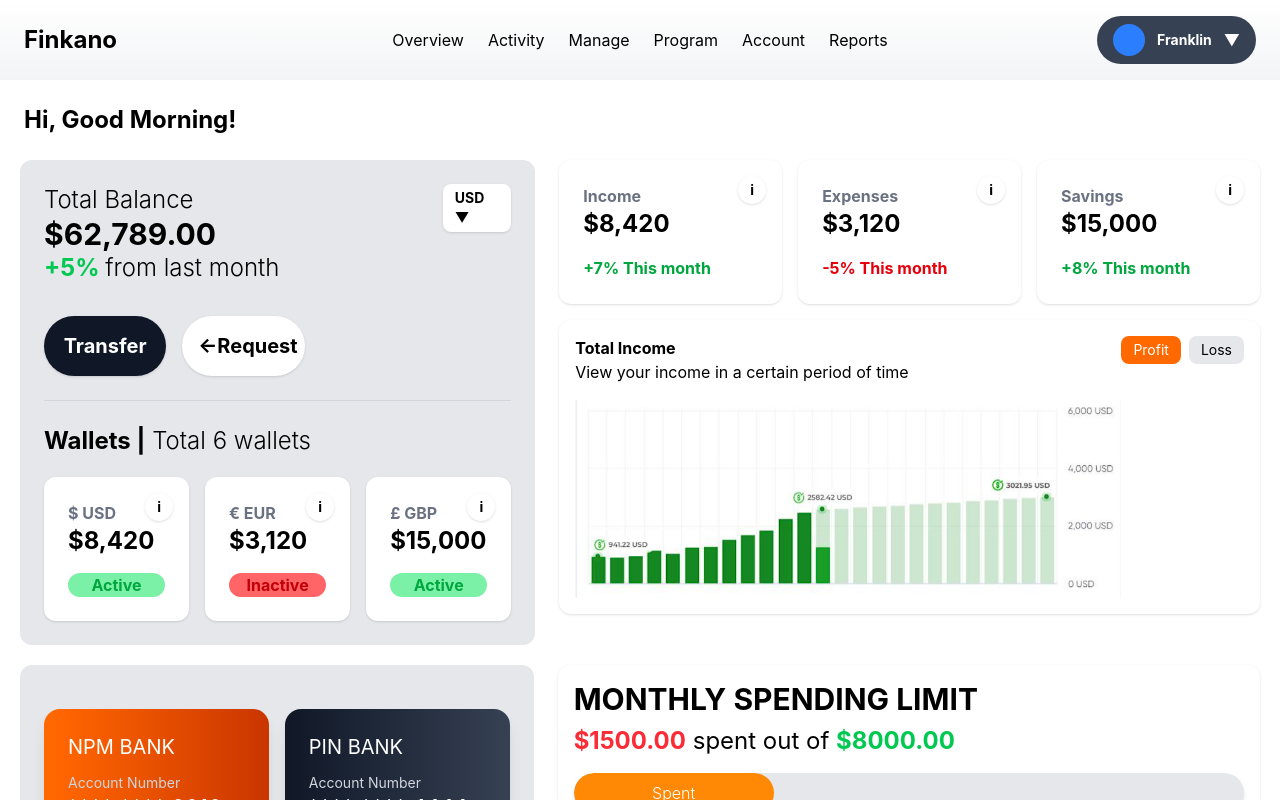
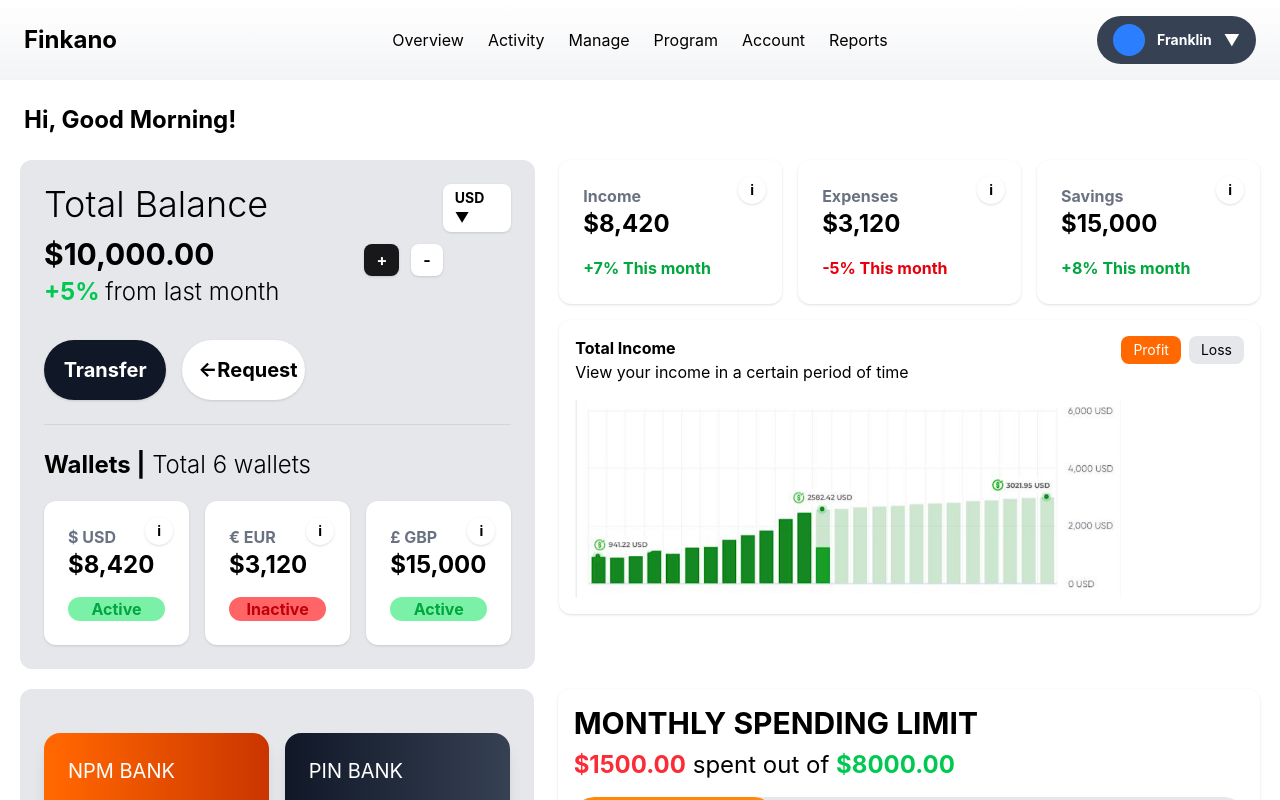
Before and after one commit to TusharJain86/webdev-ui, a React (Vite) app: page / in a window 1280 px wide. Shown: the top 800 px of the page. Built offline with nearby package versions, Linux system fonts and the light colour scheme.

Commit message:
added a use state hook for total amount in left container

```diff
--- a/src/pages/hero.jsx
+++ b/src/pages/hero.jsx
@@ -1,7 +1,19 @@
-import React from 'react'
+import React, { useState } from 'react'
 import Card from '../components/Card';
 
+
 const Hero = () => {
+
+    const [balance, setbalance] = useState(10000);
+
+    const increaseBalance= () =>{
+        setbalance(balance+1000);
+    };
+
+    const decreaseBalance=() =>{
+        setbalance(balance-1000);
+    }
+
     return (
         <div>
             {/*top most section */}
@@ -22,8 +34,21 @@ const Hero = () => {
 
                         {/* LEFT TEXT */}
                         <div>
-                            <p className="text-2xl font-light">Total Balance</p>
-                            <p className="text-3xl font-bold">$62,789.00</p>
+                            <p className="text-4xl font-light">Total Balance</p>
+                            <div className="flex justify-between items-center mt-2">
+
+                            <p className="text-3xl font-bold">
+                                ${balance.toLocaleString()}.00
+                            </p>
+                            <div className='flex gap-3 mt-3'>
+                                <button onClick={increaseBalance} className='bg-zinc-900 text-white shadow font-bold px-3 py-1 rounded-lg cursor-pointer hover:scale-102'>
+                                    +
+                                </button>
+                                <button onClick={decreaseBalance} className='bg-white text-black shadow font-bold px-3 py-1 rounded-lg cursor-pointer hover:scale-102'>
+                                    -
+                                </button>
+                            </div>
+                            </div>
                             <p className="text-2xl font-light">
                                 <span className="text-green-500 font-bold">+5% </span>
                                 from last month
```
